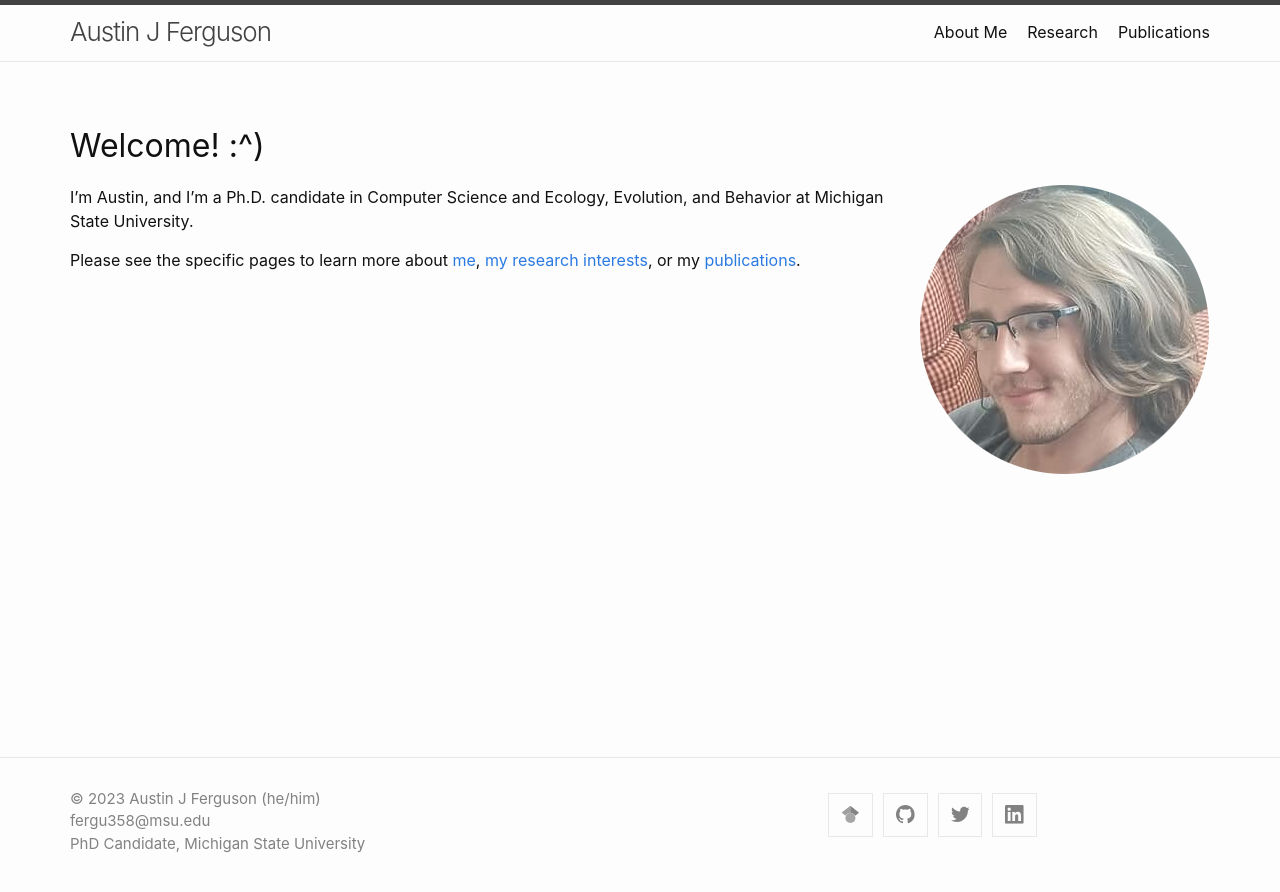
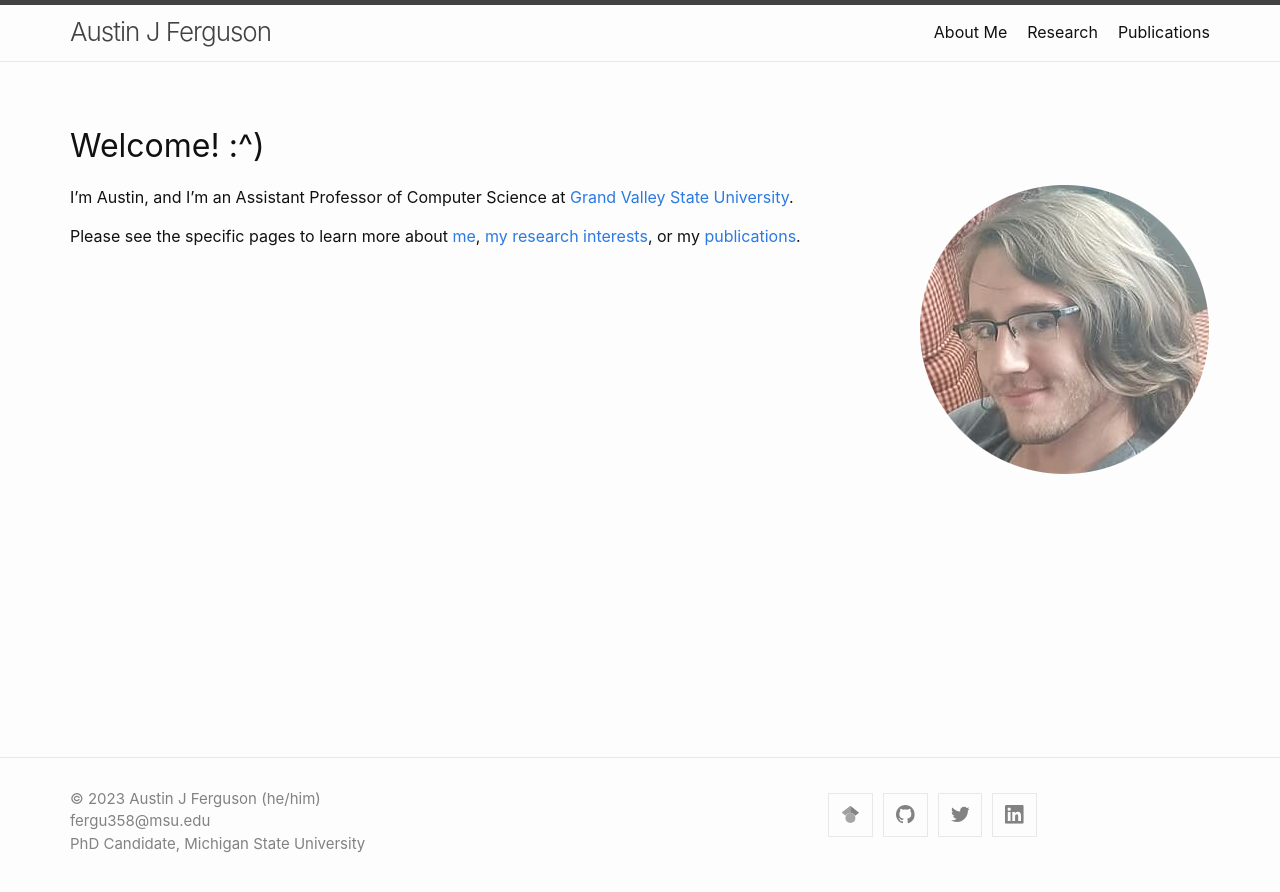
Before and after one commit to FergusonAJ/fergusonaj.github.io, a Jekyll site: the page built from index.md, in a window 1280 px wide. Shown: the top 892 px of the page. Built offline with Jekyll 4.4.1, drawn with Linux system fonts in a browser that asks for light colours.

```diff
--- a/index.md
+++ b/index.md
@@ -7,6 +7,6 @@
 
 ![An old headshot of me! (2018)]({{"/assets/images/headshot_circle.png"}}){: .float-right}
 
-I'm Austin, and I'm a Ph.D. candidate in Computer Science and Ecology, Evolution, and Behavior at Michigan State University.
+I'm Austin, and I'm an Assistant Professor of Computer Science at [Grand Valley State University](https://www.gvsu.edu/).
 
 Please see the specific pages to learn more about [me]( {{"/about.html"}}), [my research interests]({{"/research.html"}}), or my [publications]({{"/pubs.html"}}).
```
